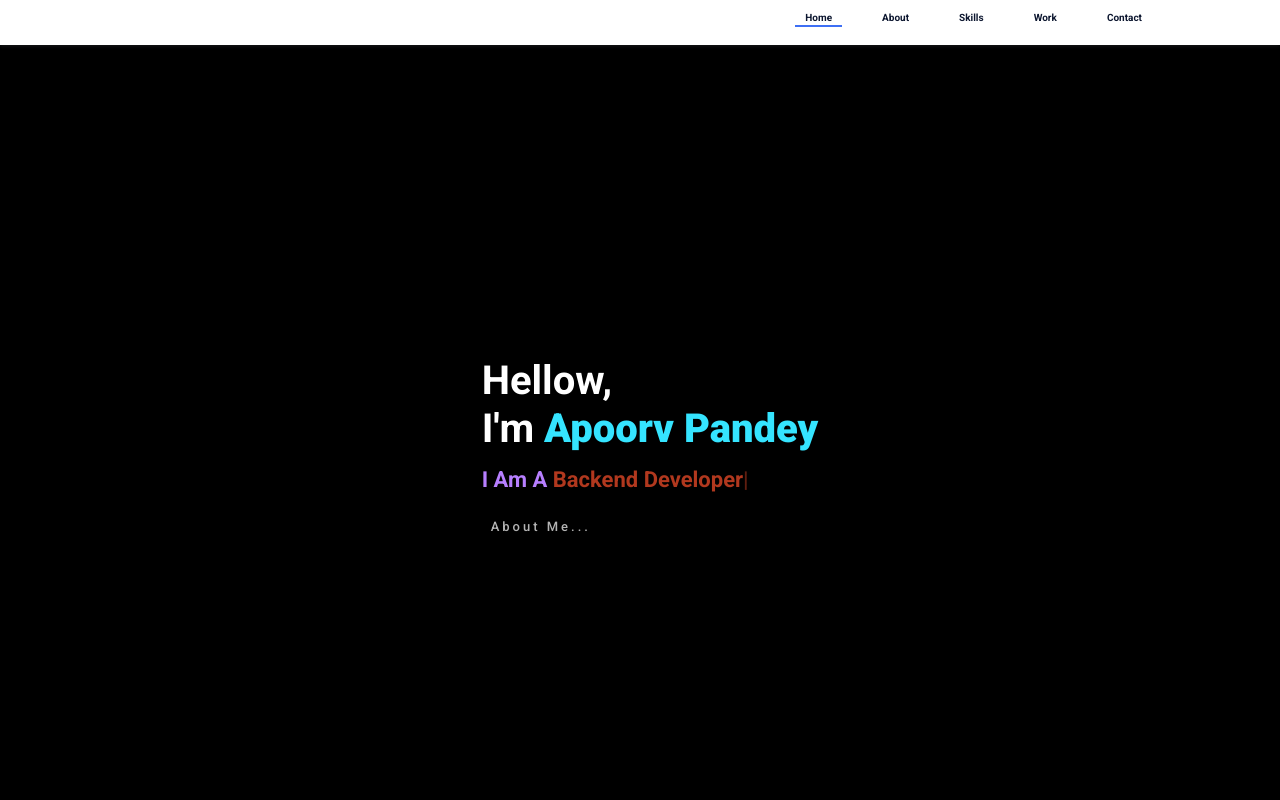
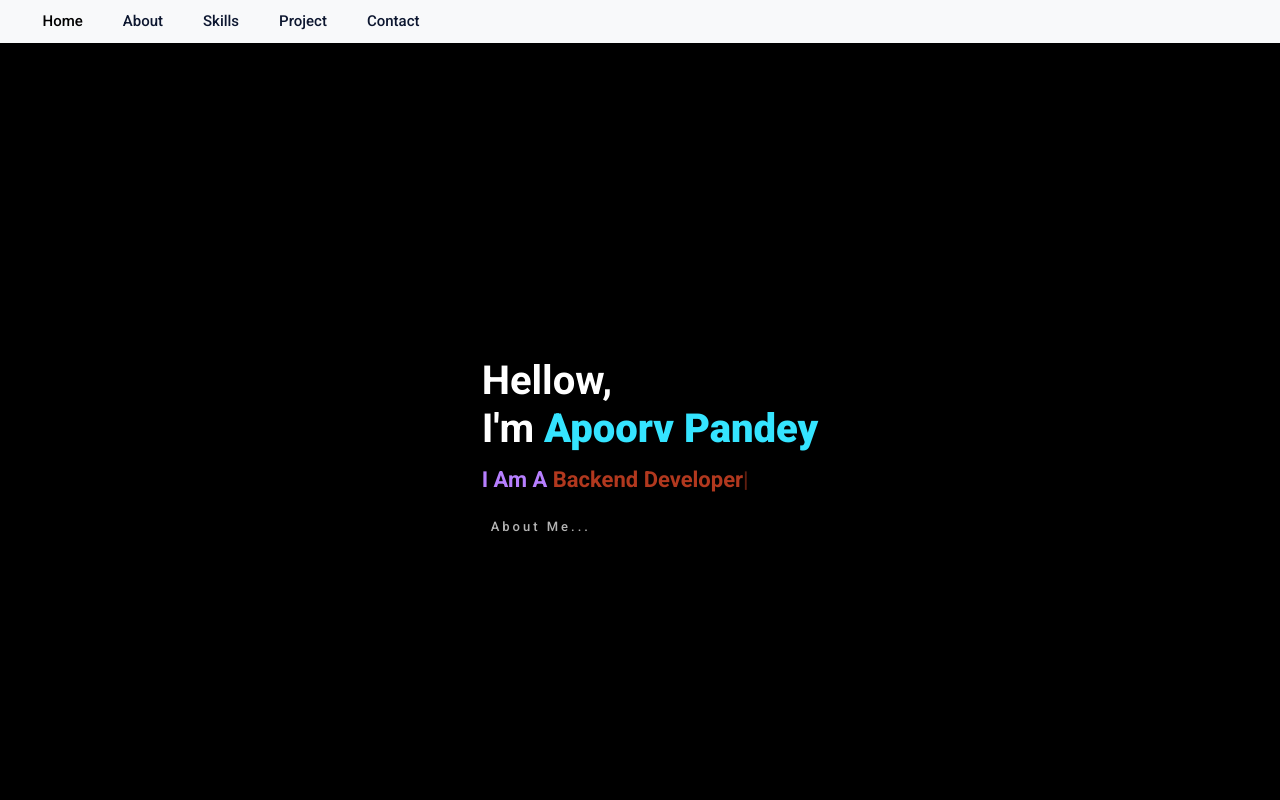
Before and after one commit to apvpandey/Portfolio, a React (Create React App) app: page / in a window 1280 px wide. Shown: the top 800 px of the page. Built offline with nearby package versions, Linux system fonts and the light colour scheme.

Commit message:
update fixed

```diff
--- a/public/index.html
+++ b/public/index.html
@@ -11,7 +11,7 @@
       href="https://fonts.googleapis.com/css2?family=Roboto:wght@100;300;500;700;900&display=swap"
       rel="stylesheet"
     />
-    <link rel="icon" type="image/x-icon" href="#" />
+    <link rel="icon" href="pro-1.jpeg">
     <title>Apoorv Pandey React-Portfolio</title>
     <style>
       * {
--- a/src/components/contact/Contact.jsx
+++ b/src/components/contact/Contact.jsx
@@ -6,10 +6,10 @@ const Contact = () => {
       <section class="contact section" id="contact">
         <h2 class="section-title">Contact</h2>
 
-        <div class="contact-row">
+        {/* <div class="contact-row">
           <div>
             <iframe
-              class="gmap_canvas_iframe"
+              className="gmap_canvas_iframe"
               src="https://www.google.com/maps/embed?pb=!1m18!1m12!1m3!1d117763.67471091678!2d75.86384989999999!3d22.723972749999998!2m3!1f0!2f0!3f0!3m2!1i1024!2i768!4f13.1!3m3!1m2!1s0x3962fcad1b410ddb%3A0x96ec4da356240f4!2sIndore%2C%20Madhya%20Pradesh!5e0!3m2!1sen!2sin!4v1706272535732!5m2!1sen!2sin"
               allowfullscreen=""
               loading="lazy"
@@ -35,6 +35,58 @@ const Contact = () => {
               />
             </form>
           </div>
+        </div> */}
+        <div className="container">
+          <div className="row justify-content-center align-items-center">
+            <div className="col-md-12">
+              <div className="row">
+                <div className="col-md-6">
+                  <div className="text-center">
+                    <iframe
+                      // class="gmap_canvas_iframe"
+                      src="https://www.google.com/maps/embed?pb=!1m18!1m12!1m3!1d117763.67471091678!2d75.86384989999999!3d22.723972749999998!2m3!1f0!2f0!3f0!3m2!1i1024!2i768!4f13.1!3m3!1m2!1s0x3962fcad1b410ddb%3A0x96ec4da356240f4!2sIndore%2C%20Madhya%20Pradesh!5e0!3m2!1sen!2sin!4v1706272535732!5m2!1sen!2sin"
+                      allowfullscreen=""
+                      loading="lazy"
+                      referrerpolicy="no-referrer-when-downgrade"
+                      width="90%"
+                      height="100%"
+                    ></iframe>
+                  </div>
+                </div>
+                <div className="col-md-6">
+                  <div className="text-center">
+                    <div class="contact-container">
+                      <form action="" class="contact-form">
+                        <input
+                          type="text"
+                          placeholder="Name"
+                          class="contact-input"
+                        />
+                        <input
+                          type="email"
+                          placeholder="Email"
+                          class="contact-input"
+                        />
+                        <textarea
+                          placeholder="Message..."
+                          name="message-area"
+                          id="message-area"
+                          cols="0"
+                          rows="10"
+                          class="contact-input"
+                        ></textarea>
+                        <input
+                          type="submit"
+                          value="Submit"
+                          class="contact-button button"
+                        />
+                      </form>
+                    </div>
+                  </div>
+                </div>
+              </div>
+            </div>
+          </div>
         </div>
       </section>
     </>
--- a/src/components/navbar/Navbar.jsx
+++ b/src/components/navbar/Navbar.jsx
@@ -6,7 +6,7 @@ import React from "react";
 const NavBar = () => {
   return (
     <>
-      <header class="nav-container">
+      {/* <header class="nav-container">
       <nav class="nav bd-grid">
         <div>
           <a href="#" class="nav-logo"><img src="" alt=""/></a>
@@ -34,7 +34,34 @@ const NavBar = () => {
           <i className="fa-solid fa-bars" id="burgerBtn"></i>
         </div>
       </nav>
-    </header>
+    </header> */}
+
+<nav class="navbar navbar-expand-lg bg-body-tertiary fixed-top">
+  <div class="container-fluid">
+    <button class="navbar-toggler" type="button" data-bs-toggle="collapse" data-bs-target="#navbarNavDropdown" aria-controls="navbarNavDropdown" aria-expanded="false" aria-label="Toggle navigation">
+      <span class="navbar-toggler-icon"></span>
+    </button>
+    <div class="collapse navbar-collapse" id="navbarNavDropdown">
+      <ul class="navbar-nav text-center">
+        <li class="nav-item">
+          <a class="nav-link active" aria-current="page" href="#home">Home</a>
+        </li>
+        <li class="nav-item">
+          <a class="nav-link" href="#about">About</a>
+        </li>
+        <li class="nav-item">
+          <a class="nav-link" href="#skills">Skills</a>
+        </li>
+        <li class="nav-item">
+          <a class="nav-link" href="#project">Project</a>
+        </li>
+        <li class="nav-item">
+          <a class="nav-link" href="#contact">Contact</a>
+        </li>
+      </ul>
+    </div>
+  </div>
+</nav>
     </>
   );
 };
--- a/src/components/projects/Projects.jsx
+++ b/src/components/projects/Projects.jsx
@@ -4,7 +4,7 @@ import proImg from "../../assets/profile.png";
 const Project = () => {
   return (
     <>
-      <section class="work section" id="work">
+      <section class="work section" id="project">
         <h2 class="section-title">Projects</h2>
 
         <div class="work-container bd-grid">
--- a/src/index.css
+++ b/src/index.css
@@ -211,7 +211,11 @@ img {
 }
 
 /*===== NAV BAR =====*/
-.nav-container {
+
+.navbar-nav .nav-link {
+  font-size: 15px; /* Adjust the font size as needed */
+}
+/* .nav-container {
 
   width: 100%;
   position: fixed;
@@ -275,15 +279,15 @@ img {
   color: var(--second-color);
   font-size: 1.5rem;
   cursor: pointer;
-}
+} */
 
 /*Show side menu*/
-.show {
+/* .show {
   right: 0;
-}
+} */
 
 /*Show active menu*/
-.active::after {
+/* .active::after {
   position: absolute;
   content: "";
   width: 100%;
@@ -291,7 +295,7 @@ img {
   left: 0;
   top: 2rem;
   background-color: var(--first-color);
-}
+} */
 
 /*===== HOME =====*/
 .home {
@@ -376,7 +380,7 @@ img {
 
 /* ===== ABOUT =====*/
 .about {
-  padding: 10em 0 10rem;
+  padding: 4em 0 10rem;
 }
 
 .about-container {
@@ -539,6 +543,7 @@ img {
 .gmap_canvas_iframe {
   height: 400px;
   width: 400px;
+  align-items: end;
   border: 0;
   padding-right: 3rem;
   padding-bottom: 3rem;
```
